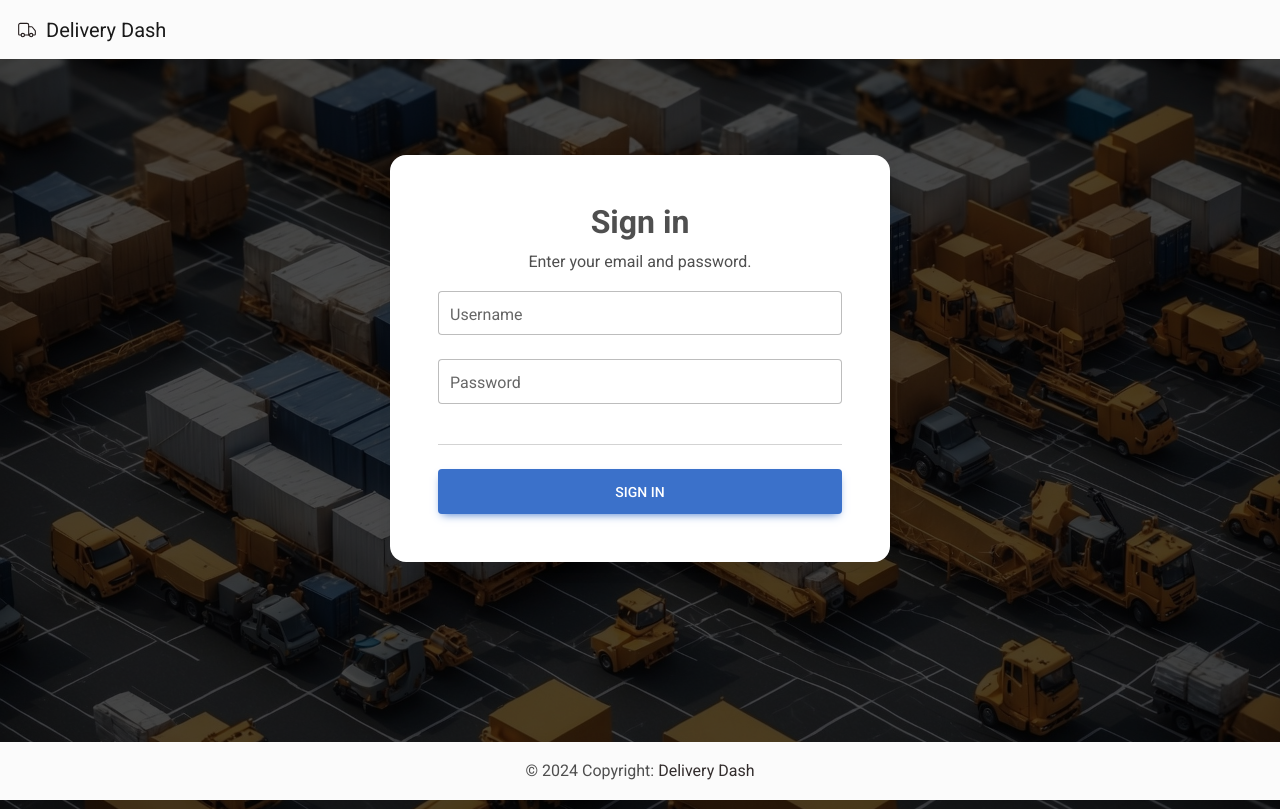
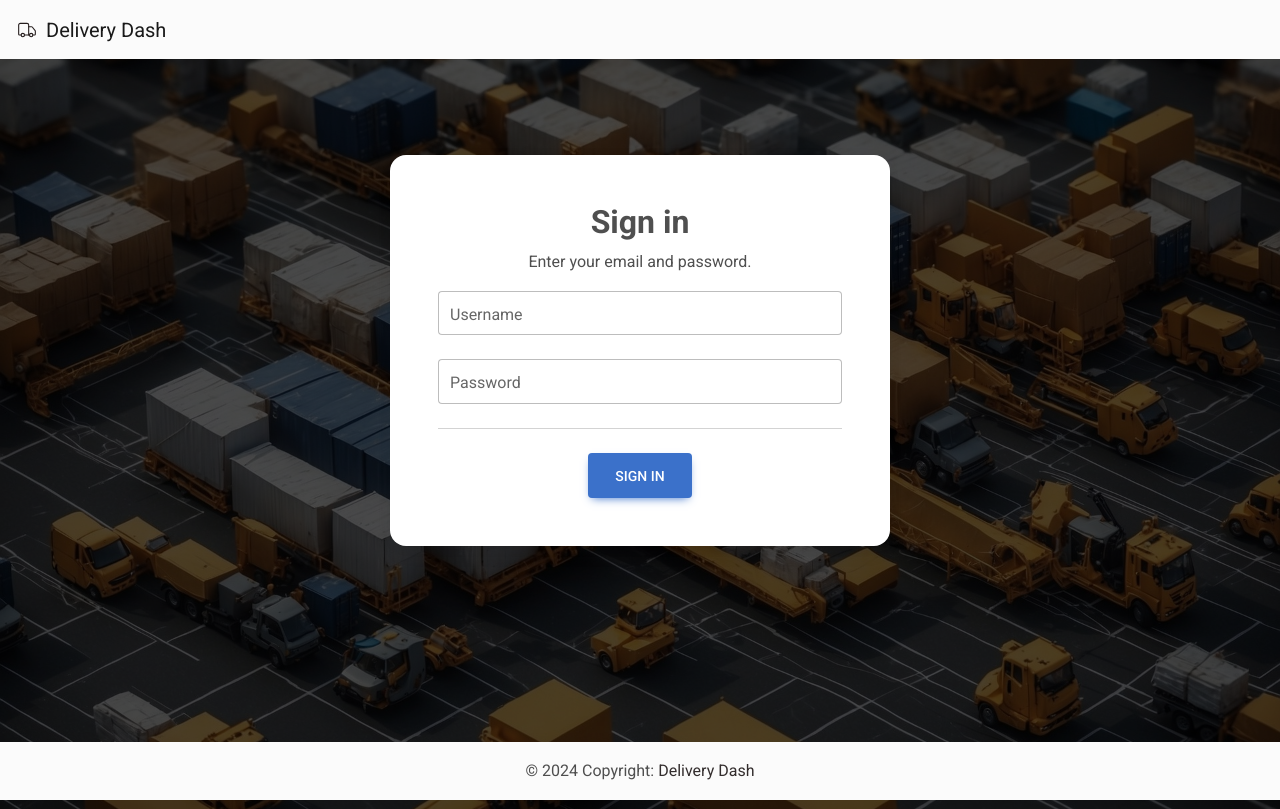
Before and after one commit to DamjanVincic/delivery-dash, a React (Vite) app in the folder frontend/: page / in a window 1280 px wide. Built offline with nearby package versions, Linux system fonts and the light colour scheme; no server answers.

Commit message:
feat(frontend): make sign in button clickable by pressing enter

```diff
--- a/frontend/src/components/LoginForm.jsx
+++ b/frontend/src/components/LoginForm.jsx
@@ -18,7 +18,8 @@ export default function LoginForm() {
 
   const navigate = useNavigate();
 
-  const handleLogin = async () => {
+  const handleLogin = async (e) => {
+    e.preventDefault();
     const response = await login(username, password);
     const { success, token, user } = response;
     if (success) {
@@ -45,7 +46,7 @@ export default function LoginForm() {
               <p className="mb-3">Enter your email and password.</p>
 
               {error && <div className="danger">{error}</div>}
-
+              <form>
                 <MDBInput
                   wrapperClass="mb-4 w-100"
                   label="Username"
@@ -65,9 +66,10 @@ export default function LoginForm() {
 
                 <hr className="mb-4" />
 
-              <MDBBtn size="lg" onClick={handleLogin}>
+                <MDBBtn size="lg" onClick={handleLogin} type="submit">
                   Sign In
                 </MDBBtn>
+              </form>
             </MDBCardBody>
           </MDBCard>
         </MDBCol>
```
Lines whose indentation alone changed are shown as unchanged.
